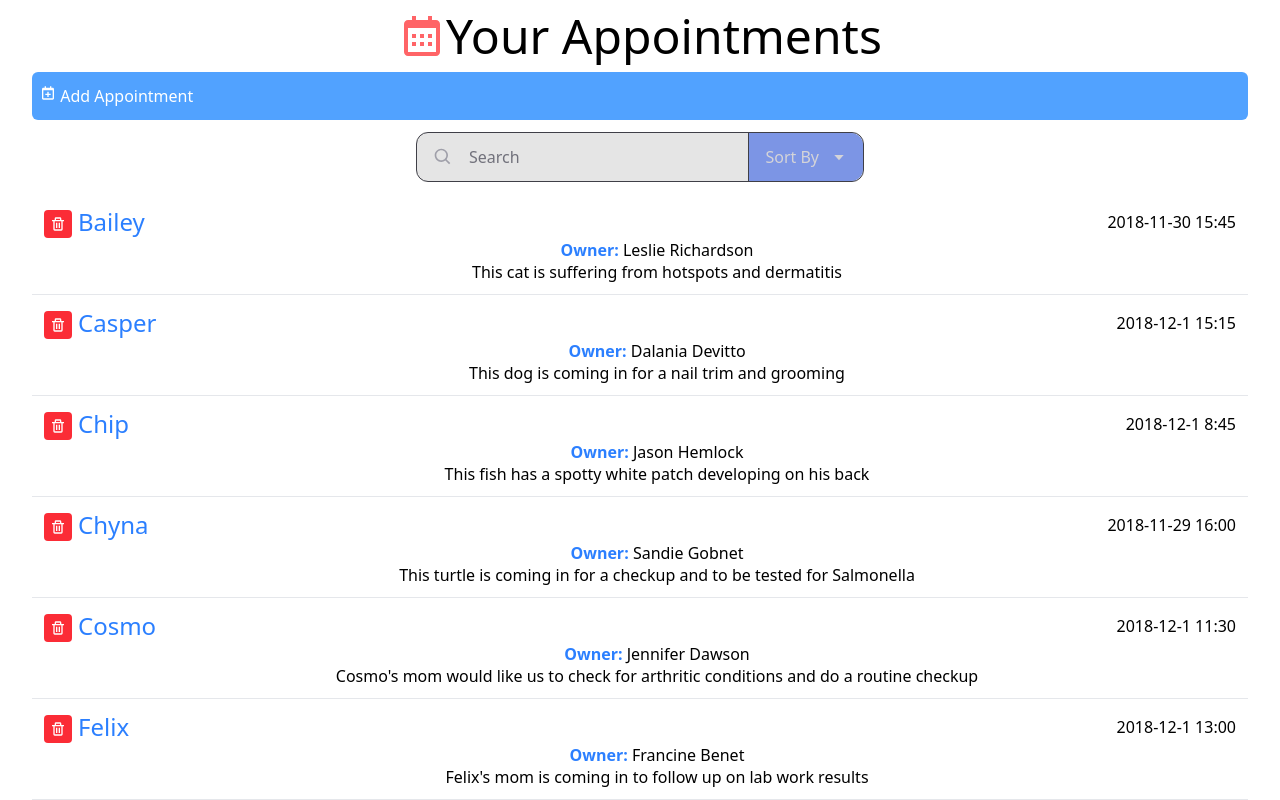
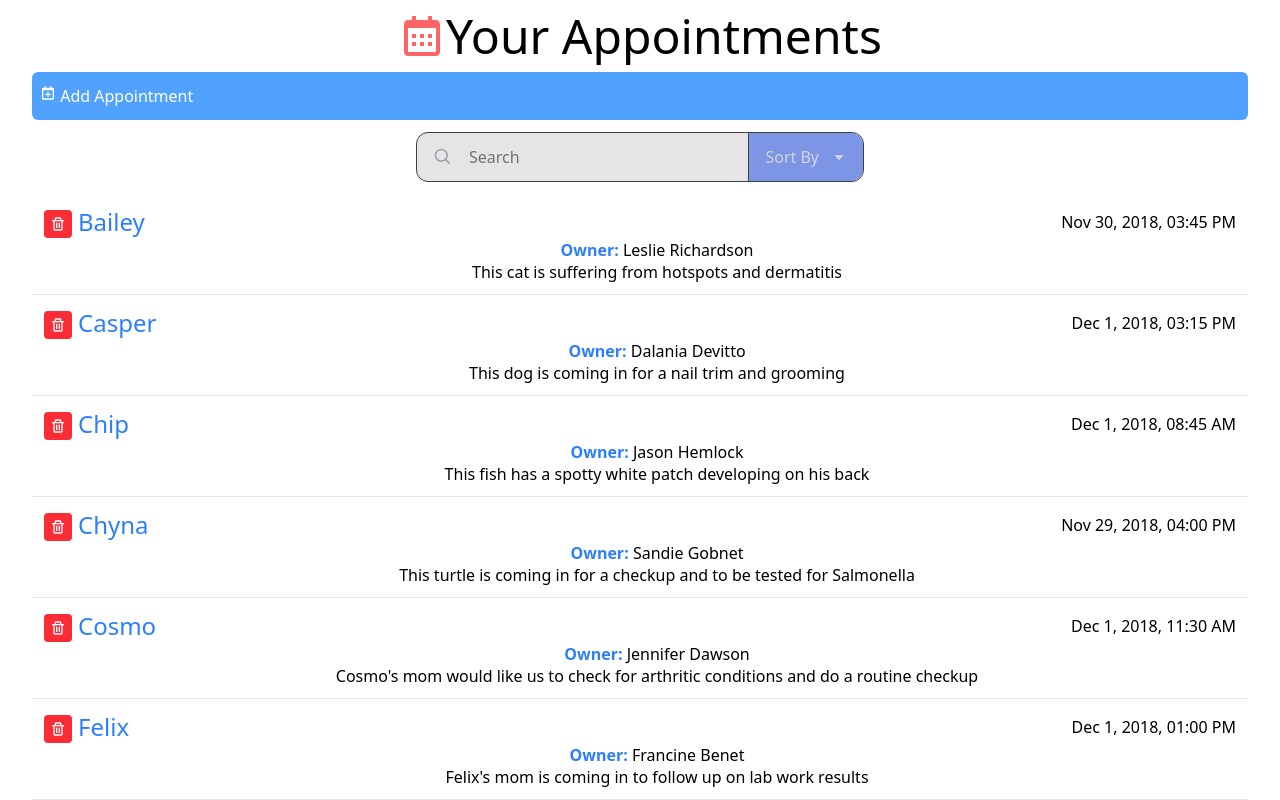
Before and after one commit to estevezruedayohan/appointment-interface, a React (Vite) app: page / in a window 1280 px wide. Shown: the top 800 px of the page. Built offline with nearby package versions, Linux system fonts and the light colour scheme.

Commit message:
Create formatter for date in appointmentInfo

```diff
--- a/src/components/AppointmentInfo.jsx
+++ b/src/components/AppointmentInfo.jsx
@@ -1,10 +1,24 @@
 import { BiTrash } from "react-icons/bi";
+import { memo } from "react";
+import { formatDate } from "../utils/formatters";
 
-export default function AppointmentInfo({ appointment, onDeleteAppointment }) {
+const AppointmentInfo = memo(({ appointment, onDeleteAppointment }) => {
+  const handleDelete = () => {
+    if (
+      window.confirm(
+        `Are you sure you want to Delete the ${appointment.petName} appointment?`,
+      )
+    ) {
+      onDeleteAppointment(appointment.id);
+    }
+  };
+
+  const formattedDate = formatDate(appointment.aptDate);
+
   return (
     <li className="px-3 py-3 flex items-start">
       <button
-        onClick={() => onDeleteAppointment(appointment.id)}
+        onClick={handleDelete}
         type="button"
         className="p-1.5 mr-1.5 mt-1 rounded text-white bg-red-500 hover:bg-yellow-700 focus:outline-none focus:ring-2 focus:ring-offset-2 focus:ring-blue-500"
       >
@@ -15,7 +29,7 @@ export default function AppointmentInfo({ appointment, onDeleteAppointment }) {
           <span className="flex-none font-medium text-2xl text-blue-500">
             {appointment.petName}
           </span>
-          <span className="grow text-right"> {appointment.aptDate} </span>
+          <span className="grow text-right"> {formattedDate} </span>
         </div>
         <div>
           <b className="font-bold text-blue-500">Owner:</b>{" "}
@@ -25,4 +39,6 @@ export default function AppointmentInfo({ appointment, onDeleteAppointment }) {
       </div>
     </li>
   );
-}
+});
+
+export default AppointmentInfo;
--- /dev/null
+++ b/src/utils/formatters.js
@@ -0,0 +1,12 @@
+export const formatDate = (dateString) =>{
+
+  const date = new Date(dateString)
+
+  return new Intl.DateTimeFormat('en-EN', {
+    year: "numeric",
+      day: "numeric",
+      month: "short",
+      hour: "2-digit",
+      minute: "2-digit",
+  }).format(date)
+}
```
